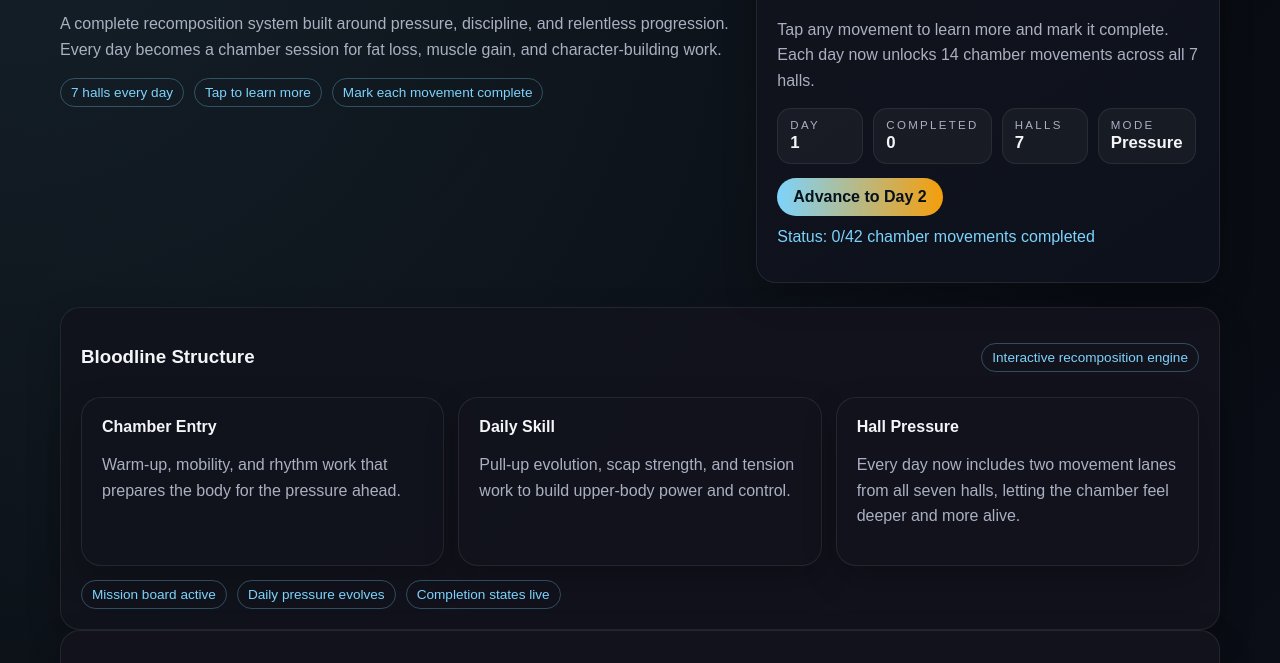
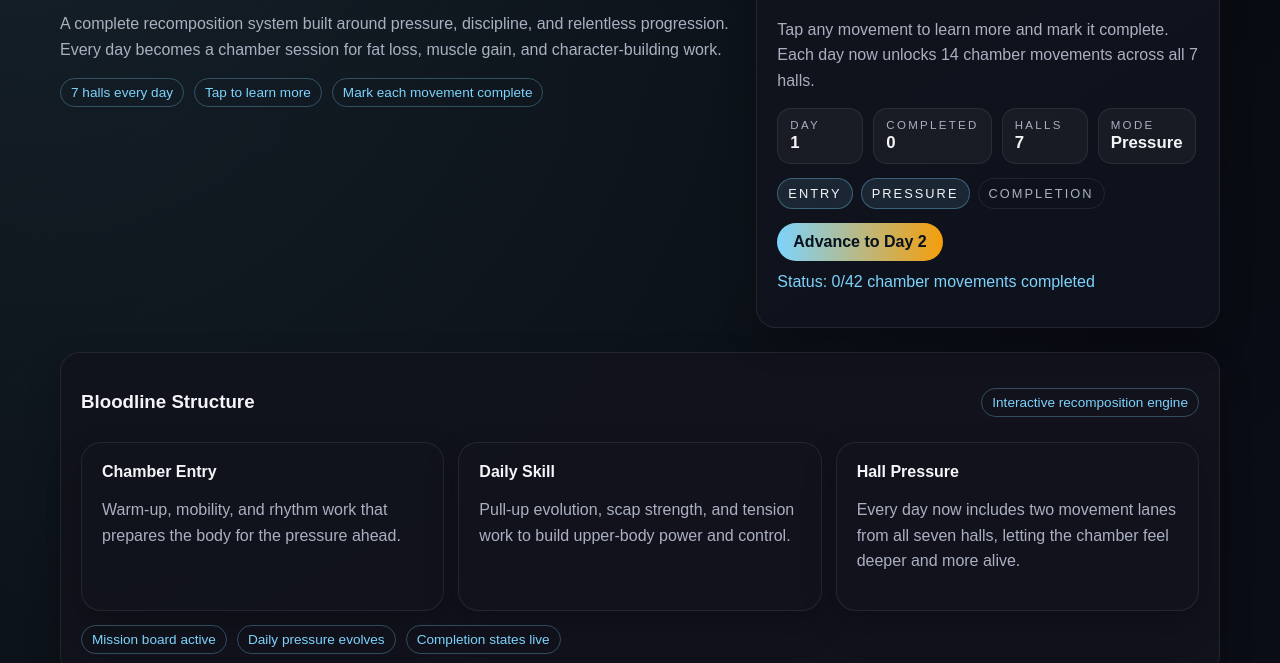
Before and after one commit to labonte1624/Bloodline, a plain HTML site: page index.html in a window 1280 px wide. Shown: the part 130-793 px from the top of the page. Drawn offline with Linux system fonts and the light colour scheme.

Commit message:
Add cinematic chamber transitions and reveal states

```diff
--- a/app.js
+++ b/app.js
@@ -140,6 +140,9 @@ const hallBlueprints = [
 completeButton.addEventListener('click', () => {
   dayCompleted = true;
   daysCompleted += 1;
+
+  document.body.classList.add('day-transition');
+  setTimeout(() => document.body.classList.remove('day-transition'), 500);
 
   characters.forEach((character) => {
     const xpGain = character.age <= 8 ? 10 : character.age <= 11 ? 15 : 20;
--- a/index.html
+++ b/index.html
@@ -28,6 +28,11 @@
           </div>
           <p class="hero-card-copy" id="daySummary">Click any movement to learn more and mark it complete. Every day now unlocks 14 chamber movements across all 7 halls.</p>
           <div class="hero-stats" id="chamberStats"></div>
+          <div class="timeline" aria-label="Chamber timeline">
+            <div class="timeline-step is-active">Entry</div>
+            <div class="timeline-step is-active">Pressure</div>
+            <div class="timeline-step">Completion</div>
+          </div>
           <div class="hero-actions">
             <button id="completeButton">Advance the Chamber</button>
           </div>
--- a/styles.css
+++ b/styles.css
@@ -18,6 +18,11 @@ body {
   font-family: Arial, Helvetica, sans-serif;
   background: radial-gradient(circle at top left, rgba(125, 211, 252, 0.12), transparent 28%), linear-gradient(135deg, var(--bg), #111827);
   color: var(--text);
+  transition: background 320ms ease;
+}
+
+body.day-transition {
+  background: radial-gradient(circle at top left, rgba(245, 158, 11, 0.16), transparent 30%), linear-gradient(135deg, #0f172a, #111827);
 }
 
 .app-shell {
@@ -66,7 +71,7 @@ h1 {
   border-radius: 20px;
   padding: 20px;
   box-shadow: 0 14px 34px rgba(0, 0, 0, 0.24);
-  transition: transform 180ms ease, border-color 180ms ease, box-shadow 180ms ease;
+  transition: transform 180ms ease, border-color 180ms ease, box-shadow 180ms ease, opacity 180ms ease;
 }
 
 .hero-card:hover,
@@ -157,6 +162,29 @@ button,
   gap: 10px;
   flex-wrap: wrap;
   margin-top: 14px;
+}
+
+.timeline {
+  display: flex;
+  gap: 8px;
+  flex-wrap: wrap;
+  margin-top: 14px;
+}
+
+.timeline-step {
+  padding: 7px 10px;
+  border-radius: 999px;
+  border: 1px solid rgba(255,255,255,0.08);
+  color: var(--muted);
+  font-size: 0.8rem;
+  text-transform: uppercase;
+  letter-spacing: 0.16em;
+}
+
+.timeline-step.is-active {
+  color: var(--text);
+  border-color: rgba(125, 211, 252, 0.35);
+  background: rgba(125, 211, 252, 0.1);
 }
 
 .hero-stat-block {
@@ -316,6 +344,7 @@ button,
   border-radius: 12px;
   padding: 8px;
   background: rgba(255,255,255,0.03);
+  animation: hallFadeIn 220ms ease both;
 }
 
 .movement-row {
@@ -393,6 +422,17 @@ button,
   font-size: 0.72rem;
 }
 
+@keyframes hallFadeIn {
+  from {
+    opacity: 0;
+    transform: translateY(6px);
+  }
+  to {
+    opacity: 1;
+    transform: translateY(0);
+  }
+}
+
 @media (max-width: 900px) {
   .hero {
     grid-template-columns: 1fr;
```
